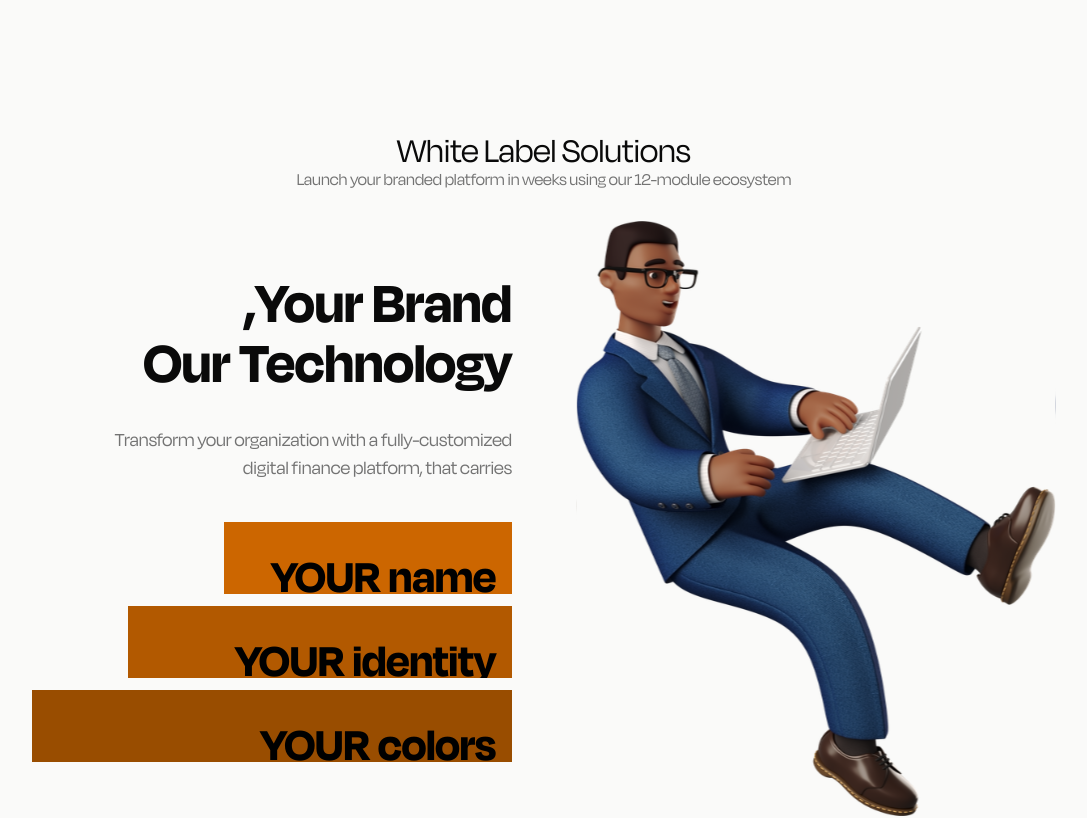
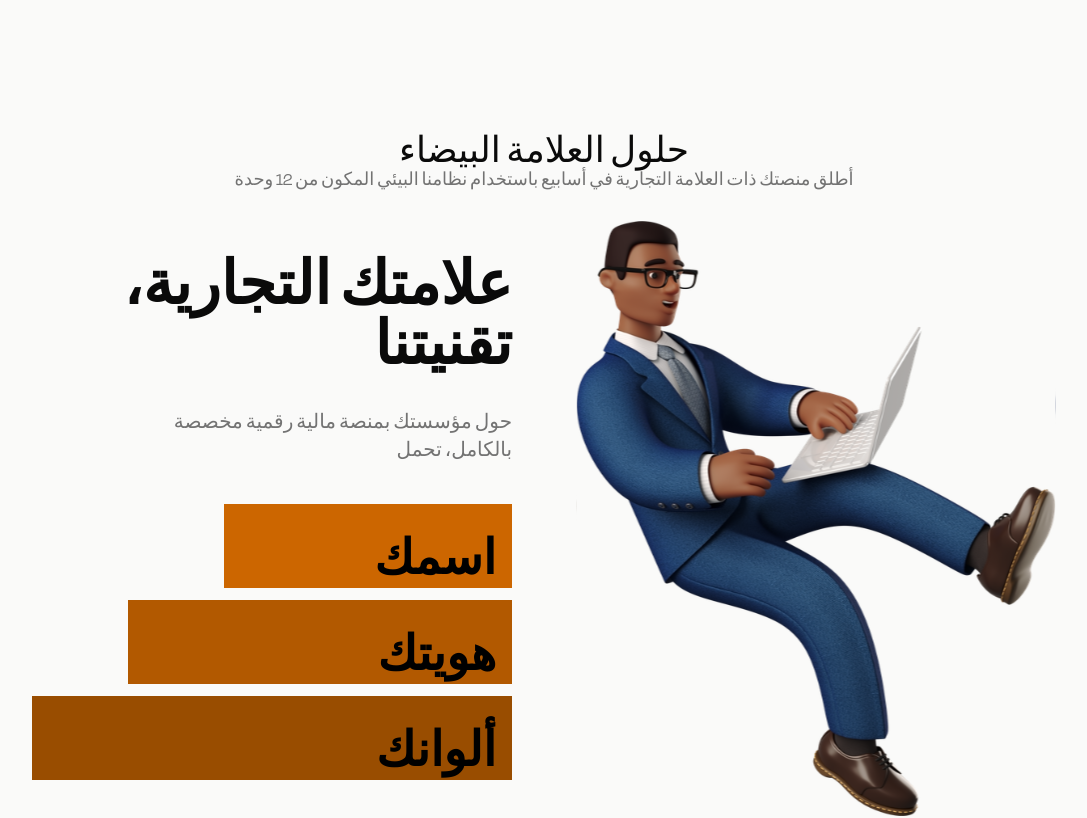
Before and after one commit to seif32/ema-landing, a React (Vite) app: page / in a window 1280 px wide. Shown: the part 7700-8518 px from the top of the page, without its empty margins (129-1216 px from the left). Built offline with nearby package versions, Linux system fonts and the light colour scheme; no server answers.

Commit message:
refactor white-label-solns-ar

```diff
--- a/src/components/sections/white-label-solutions/WhiteLabelSolutions.jsx
+++ b/src/components/sections/white-label-solutions/WhiteLabelSolutions.jsx
@@ -115,8 +115,8 @@ function WhiteLabelSolutions() {
       {/* Header */}
       <motion.div variants={itemVariants}>
         <SectionHeader
-          title="White Label Solutions"
-          subtitle="Launch your branded platform in weeks using our 12-module ecosystem"
+          title="حلول العلامة البيضاء"
+          subtitle="أطلق منصتك ذات العلامة التجارية في أسابيع باستخدام نظامنا البيئي المكون من 12 وحدة"
         />
       </motion.div>
 
@@ -159,8 +159,8 @@ function WhiteLabelSolutions() {
               ease: "easeOut",
             }}
           >
-            Your Brand,
-            <br /> Our Technology
+            علامتك التجارية،
+            <br /> تقنيتنا
           </motion.h2>
 
           <motion.p
@@ -176,16 +176,15 @@ function WhiteLabelSolutions() {
               ease: "easeOut",
             }}
           >
-            Transform your organization with a fully-customized digital finance
-            platform, that carries
+            حول مؤسستك بمنصة مالية رقمية مخصصة بالكامل، تحمل
           </motion.p>
 
           {/* Animated Bars */}
           <div className="space-y-2 lg:space-y-3">
             {[
-              { width: "60%", color: "#CC6600", text: "YOUR name" },
-              { width: "80%", color: "#B25900", text: "YOUR identity" },
-              { width: "100%", color: "#994D00", text: "YOUR colors" },
+              { width: "60%", color: "#CC6600", text: "اسمك" },
+              { width: "80%", color: "#B25900", text: "هويتك" },
+              { width: "100%", color: "#994D00", text: "ألوانك" },
             ].map((bar, index) => (
               <motion.div
                 key={index}
@@ -203,7 +202,7 @@ function WhiteLabelSolutions() {
                 }}
               >
                 <motion.div
-                  className="pt-4 sm:pt-6 md:pt-8 lg:pt-10 text-2xl sm:text-3xl md:text-4xl lg:text-5xl leading-4 sm:leading-4.5 md:leading-6 lg:leading-8 text-white font-bold px-4"
+                  className="pt-4 sm:pt-6 md:pt-8 lg:pt-10 text-2xl sm:text-3xl md:text-4xl lg:text-5xl leading-4 sm:leading-4.5 md:leading-6 lg:leading-8 text-white font-bold px-4 py-3"
                   style={{ backgroundColor: bar.color }}
                   variants={barVariants}
                   custom={index}
```
